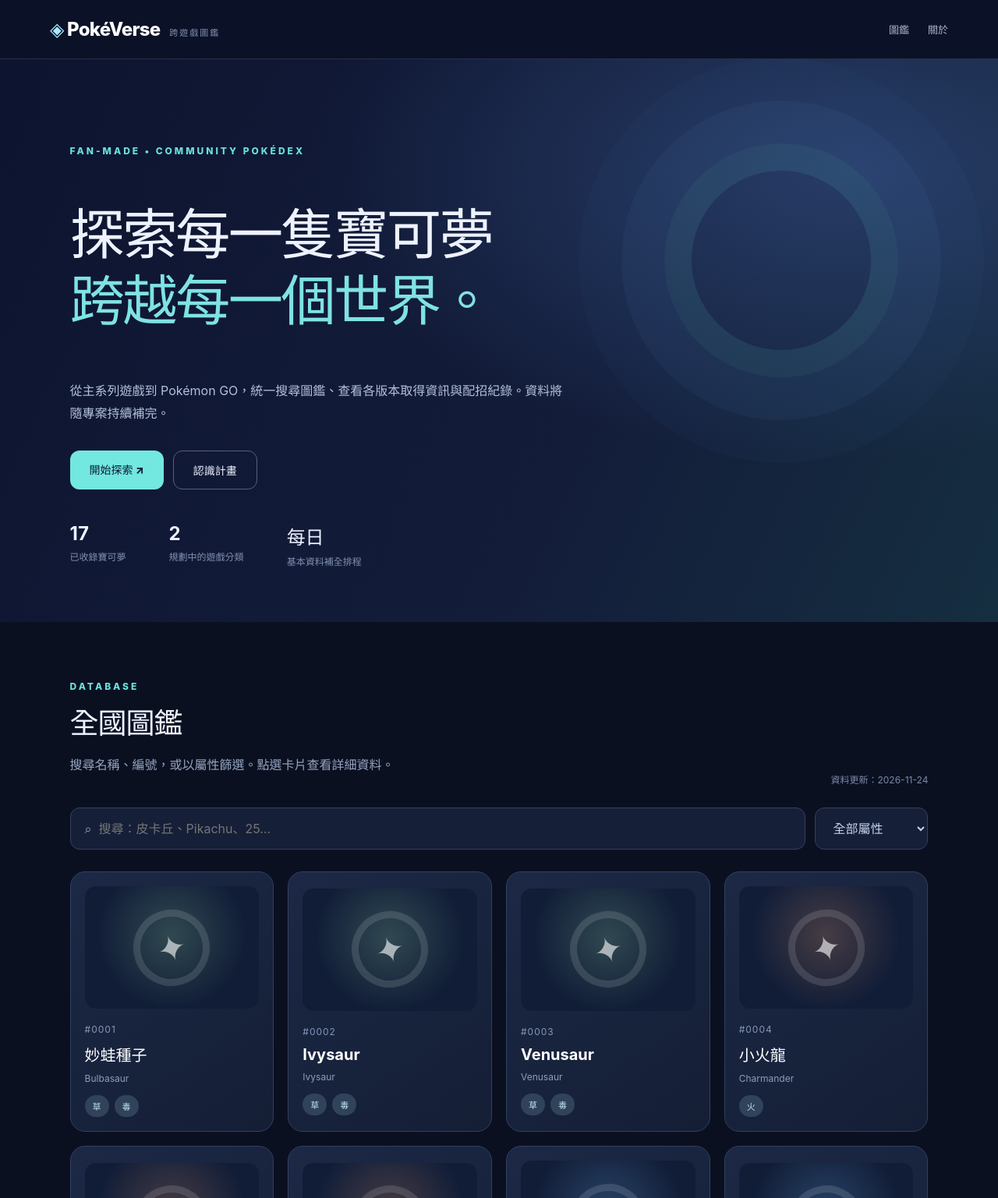
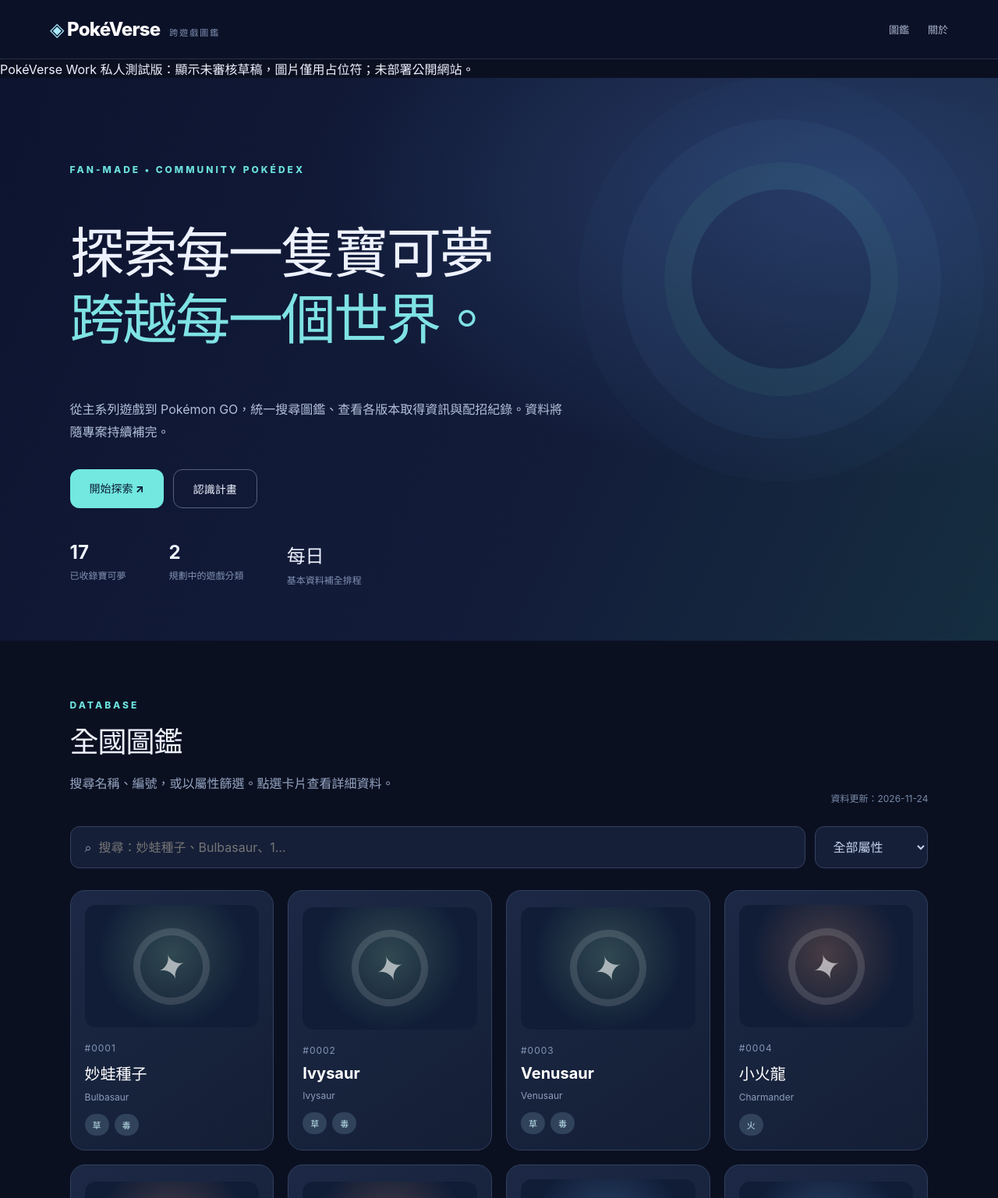
Before and after one commit to borago0219-chatgpt/pokemon-universe-pokedex, a plain HTML site: page index.html in a window 1280 px wide. Shown: the top 1537 px of the page at 78% size. Drawn offline with Linux system fonts and the light colour scheme.

Commit message:
feat: label unpublished PokéVerse guide preview

```diff
--- a/index.html
+++ b/index.html
@@ -9,6 +9,7 @@
 </head>
 <body>
 <header class="top"><a class="brand" href="#">◈ <span>PokéVerse</span><small>跨遊戲圖鑑</small></a><nav><a href="#pokedex">圖鑑</a><a href="#about">關於</a></nav></header>
+<div class="preview-banner" role="status">PokéVerse Work 私人測試版：顯示未審核草稿，圖片僅用占位符；未部署公開網站。</div>
 <main>
 <section class="hero">
 <div class="glow"></div>
@@ -20,7 +21,7 @@
 </section>
 <section id="pokedex" class="section">
 <div class="sectionhead"><div><div class="eyebrow">DATABASE</div><h2>全國圖鑑</h2><p>搜尋名稱、編號，或以屬性篩選。點選卡片查看詳細資料。</p></div><div class="last" id="updated">資料載入中…</div></div>
-<div class="controls"><label class="search">⌕ <input id="q" type="search" placeholder="搜尋：皮卡丘、Pikachu、25…" autocomplete="off"></label><select id="type"><option value="">全部屬性</option></select></div>
+<div class="controls"><label class="search">⌕ <input id="q" type="search" placeholder="搜尋：妙蛙種子、Bulbasaur、1…" autocomplete="off"></label><select id="type"><option value="">全部屬性</option></select></div>
 <div id="grid" class="grid" aria-live="polite"></div><div class="empty" id="empty" hidden>沒有符合條件的寶可夢。</div>
 </section>
 <section id="about" class="about">
```
